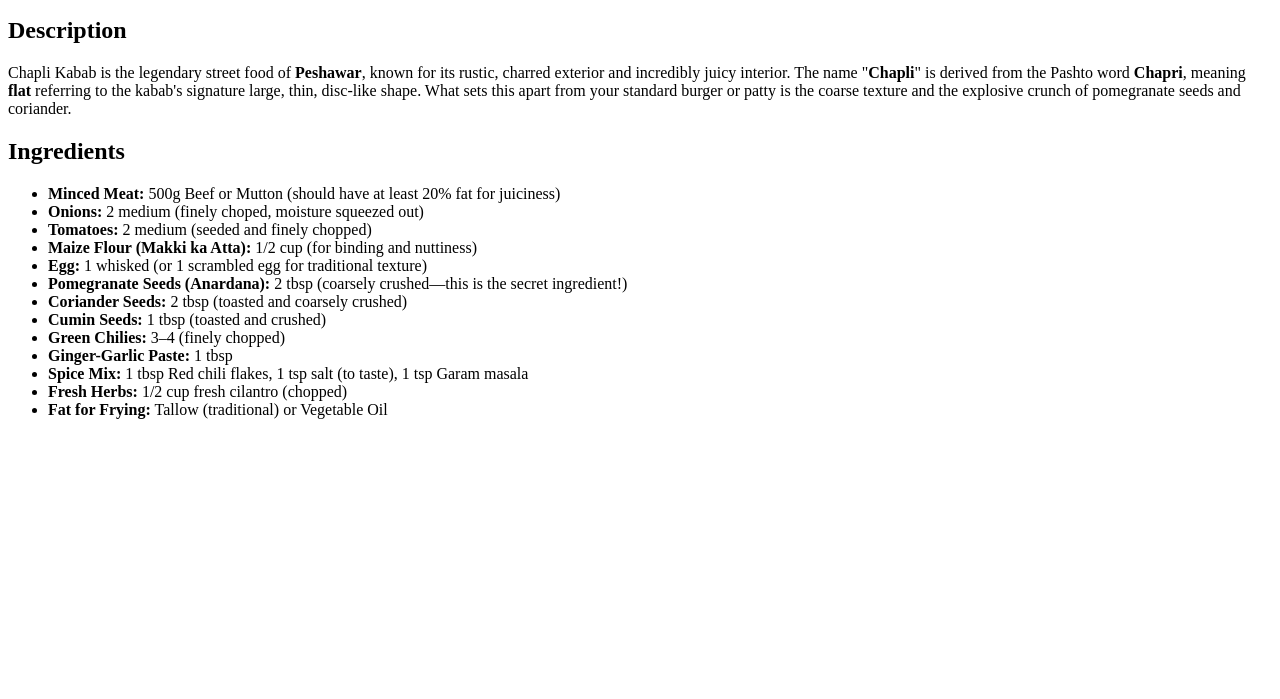
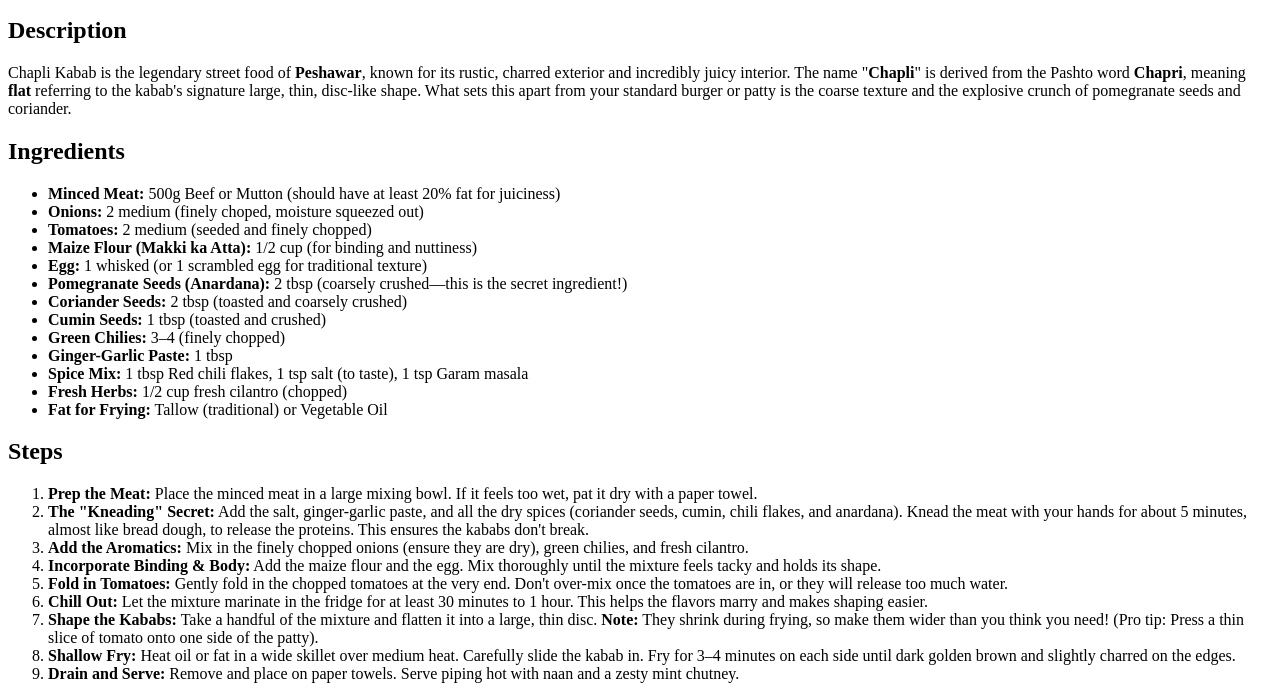
Before and after one commit to jawadyaics/odin-recipes, a plain HTML site: page recipes/chapli-kabab.html in a window 1280 px wide. Shown: the part 101-800 px from the top of the page. Drawn offline with Linux system fonts and the light colour scheme.

Commit message:
Add step by step procedure of making chapli kabab
a section of steps is added with main words encapsulated with in <strong> tag

```diff
--- a/recipes/chapli-kabab.html
+++ b/recipes/chapli-kabab.html
@@ -29,6 +29,20 @@
         <li><strong>Fat for Frying:</strong> Tallow (traditional) or Vegetable Oil</li>
     </ul>
 
+    <h2>Steps</h2>
+
+    <ol>
+        <li><strong>Prep the Meat:</strong> Place the minced meat in a large mixing bowl. If it feels too wet, pat it dry with a paper towel.</li>
+        <li><strong>The "Kneading" Secret:</strong> Add the salt, ginger-garlic paste, and all the dry spices (coriander seeds, cumin, chili flakes, and anardana). Knead the meat with your hands for about 5 minutes, almost like bread dough, to release the proteins. This ensures the kababs don't break.</li>
+        <li><strong>Add the Aromatics:</strong> Mix in the finely chopped onions (ensure they are dry), green chilies, and fresh cilantro.</li>
+        <li><strong>Incorporate Binding & Body:</strong> Add the maize flour and the egg. Mix thoroughly until the mixture feels tacky and holds its shape.</li>
+        <li><strong>Fold in Tomatoes:</strong> Gently fold in the chopped tomatoes at the very end. Don't over-mix once the tomatoes are in, or they will release too much water.</li>
+        <li><strong>Chill Out:</strong > Let the mixture marinate in the fridge for at least 30 minutes to 1 hour. This helps the flavors marry and makes shaping easier.</li>
+        <li><strong>Shape the Kababs:</strong> Take a handful of the mixture and flatten it into a large, thin disc. <strong>Note:</strong> They shrink during frying, so make them wider than you think you need! (Pro tip: Press a thin slice of tomato onto one side of the patty).</li>
+        <li><strong>Shallow Fry:</strong> Heat oil or fat in a wide skillet over medium heat. Carefully slide the kabab in. Fry for 3–4 minutes on each side until dark golden brown and slightly charred on the edges.</li>
+        <li><strong>Drain and Serve:</strong> Remove and place on paper towels. Serve piping hot with naan and a zesty mint chutney.</li>
+    </ol>
+
 
 
 </body>
```
